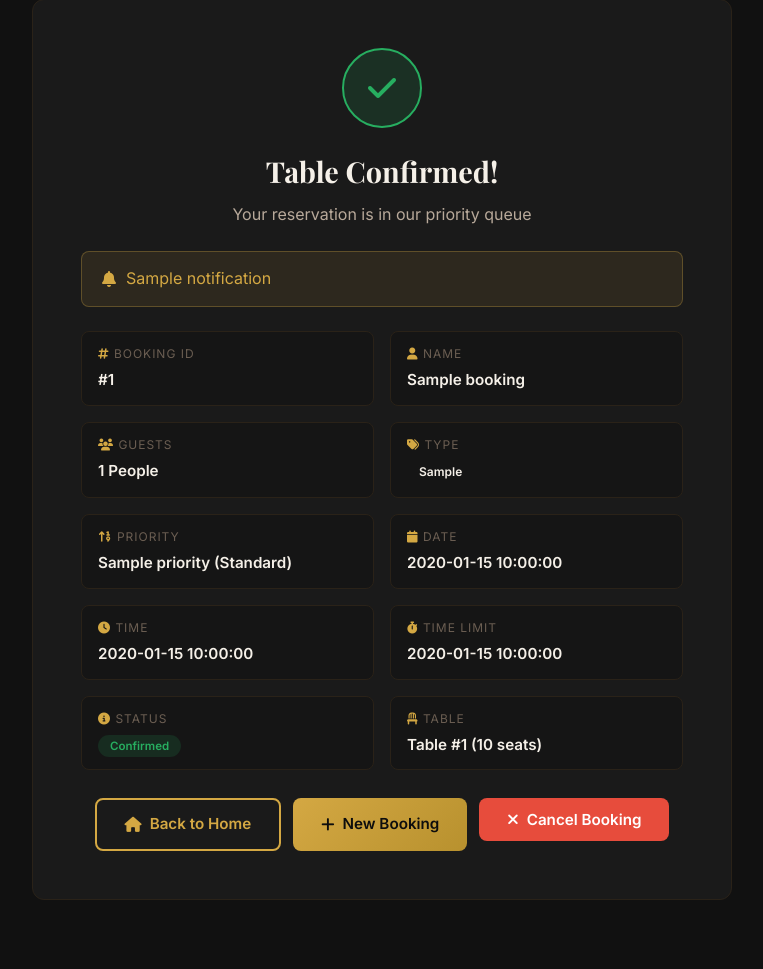
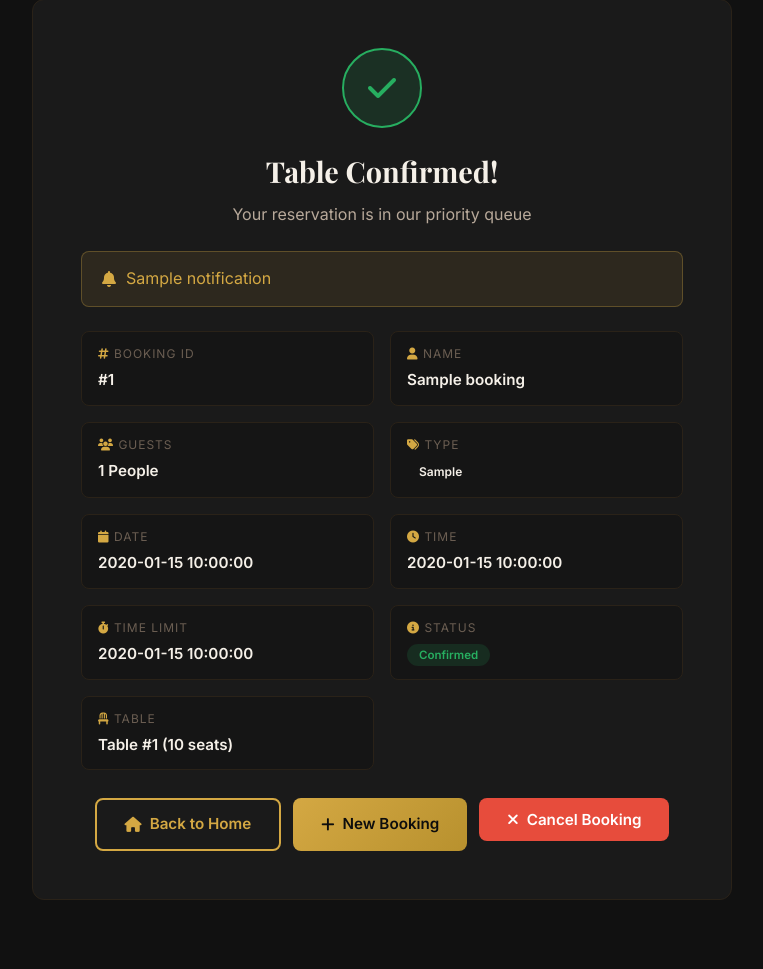
Before and after one commit to manaswigharat/SMSV-Restaurant, a Flask app: template templates/confirmation.html in a window 1280 px wide. Shown: the part 325-1294 px from the top of the page, without its empty margins (258-1021 px from the left). Run offline with Flask 3, Linux system fonts and the light colour scheme; the template is opened without the code that fills it: most values are stand-ins (such as "Sample title", 1, 10 or a date in 2020).

Commit message:
Comment out priority detail in confirmation.html
Comment out the priority detail item in confirmation template.

```diff
--- a/templates/confirmation.html
+++ b/templates/confirmation.html
@@ -64,14 +64,14 @@
                             </span>
                         </span>
                     </div>
-                    <div class="detail-item">
+                    <!--div class="detail-item">
                         <span class="detail-label"><i class="fas fa-sort-numeric-up"></i> Priority</span>
                         <span class="detail-value">{{ booking['priority'] }}
                             {% if booking['priority'] == 1 %}(Highest)
                             {% elif booking['priority'] == 2 %}(Medium)
                             {% else %}(Standard){% endif %}
                         </span>
-                    </div>
+                </div-->
                     <div class="detail-item">
                         <span class="detail-label"><i class="fas fa-calendar"></i> Date</span>
                         <span class="detail-value">{{ booking['booking_date'] }}</span>
```
